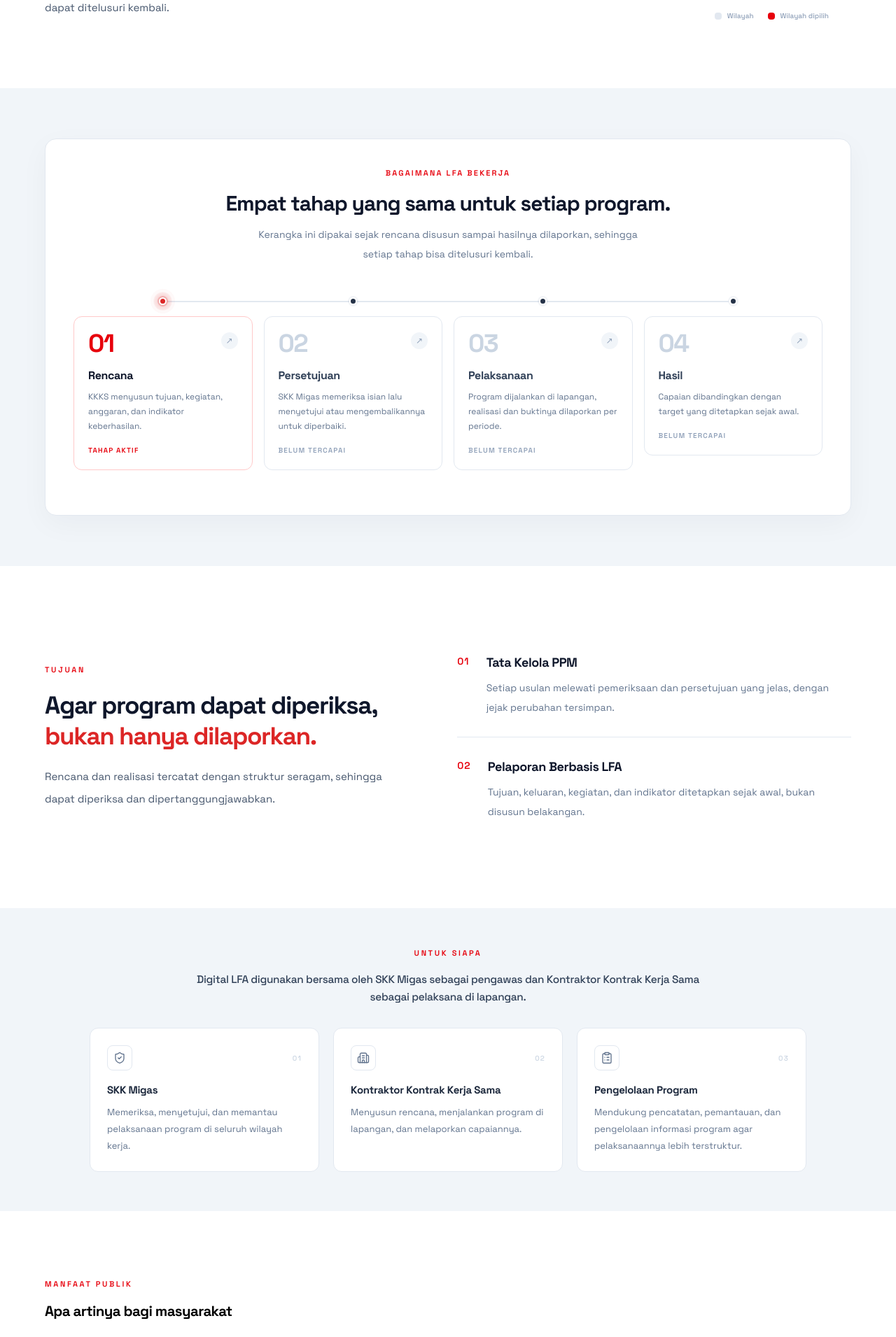
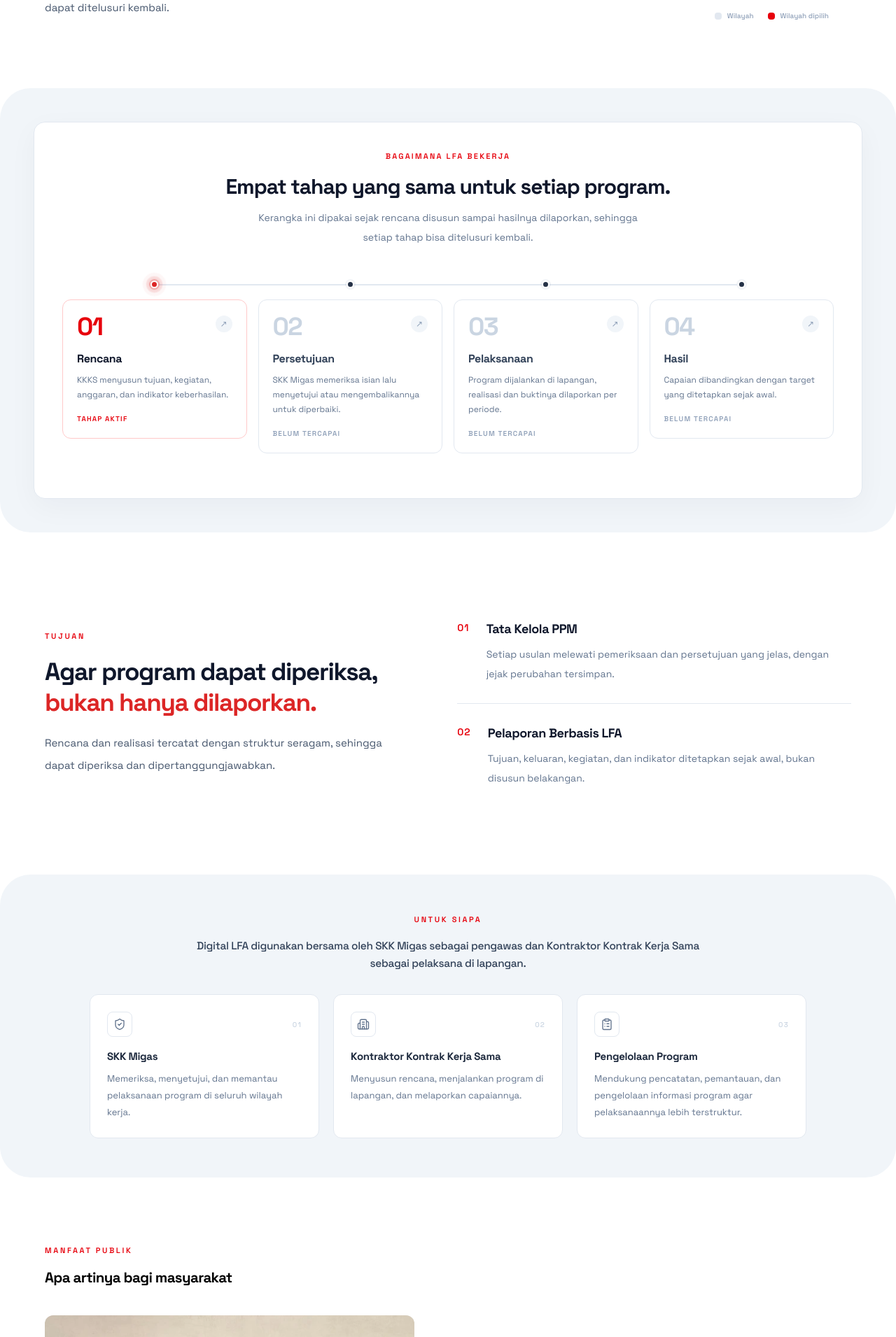
Before and after one commit to whoisfebry/Landing-Page-Digital-LFA, a Next.js app: page / in a window 1280 px wide. Shown: the part 1149-3060 px from the top of the page at 70% size. Built offline with nearby package versions, Linux system fonts and the light colour scheme.

Commit message:
Update landing page

```diff
--- a/components/Manfaat.tsx
+++ b/components/Manfaat.tsx
@@ -1,4 +1,3 @@
-
 "use client";
 
 import Image from "next/image";
@@ -6,7 +5,6 @@ import { motion, useReducedMotion } from "framer-motion";
 import AccordionGallery, {
     type AccordionGalleryItem,
 } from "./AccordionGallery";
-
 
 const benefits = [
     {
@@ -94,7 +92,7 @@ export default function Manfaat() {
                         {/* Foto */}
                         <motion.figure
                             {...reveal(0.1)}
-                            className="group relative min-w-0 mt-8 lg:mt-10"
+                            className="group relative mt-8 min-w-0 lg:mt-10"
                         >
                             <div className="relative aspect-[4/3] overflow-hidden rounded-xl bg-slate-100">
                                 <Image
@@ -140,12 +138,10 @@ export default function Manfaat() {
                                     className="group relative overflow-hidden rounded-lg border border-slate-200/80 bg-white p-4 transition-all duration-300 hover:border-red-200 hover:shadow-[0_8px_24px_rgba(15,23,42,0.05)] sm:p-5"
                                 >
                                     <div className="flex items-start gap-3.5">
-                                        {/* Nomor */}
                                         <span className="shrink-0 text-lg font-semibold leading-none tracking-[-0.05em] text-slate-200 transition-colors duration-300 group-hover:text-red-600 sm:text-xl">
                                             {benefit.number}
                                         </span>
 
-                                        {/* Judul dan deskripsi sejajar dengan nomor */}
                                         <div className="min-w-0 flex-1">
                                             <h3 className="text-sm font-bold leading-snug tracking-[-0.02em] text-slate-900 sm:text-base">
                                                 {benefit.title}
@@ -169,8 +165,10 @@ export default function Manfaat() {
             <section
                 id="jejak-program"
                 aria-labelledby="jejak-program-title"
-                className="relative bg-slate-100 px-6 py-16 sm:px-10 sm:py-20 lg:px-16 lg:py-16"
+                className="relative isolate scroll-mt-15 overflow-hidden bg-white px-0 py-0 sm:scroll-mt-28 lg:scroll-mt-32"
             >
+                {/* Background abu-abu dengan sudut rounded */}
+                <div className="relative w-full overflow-hidden rounded-[28px] bg-slate-100 px-5 py-8 sm:rounded-[36px] sm:px-8 sm:py-10 lg:rounded-[44px] lg:px-12 lg:py-12">
                     <div className="mx-auto w-full max-w-7xl">
                         {/* Judul dan keterangan di tengah */}
                         <motion.div
@@ -219,6 +217,7 @@ export default function Manfaat() {
                             />
                         </motion.div>
                     </div>
+                </div>
             </section>
         </main>
     );
--- a/components/Tentang.tsx
+++ b/components/Tentang.tsx
@@ -1,4 +1,3 @@
-
 "use client";
 
 import { useEffect, useRef, useState } from "react";
@@ -30,7 +29,6 @@ const provinceNames: Record<string, string> = {
     "Bangka-Belitung": "Kepulauan Bangka Belitung",
     "Bangka Belitung Islands": "Kepulauan Bangka Belitung",
     "Kepulauan Bangka Belitung": "Kepulauan Bangka Belitung",
-
     "Jakarta": "DKI Jakarta",
     "Jakarta Raya": "DKI Jakarta",
     "DKI Jakarta": "DKI Jakarta",
@@ -45,7 +43,6 @@ const provinceNames: Record<string, string> = {
     "Daerah Istimewa Yogyakarta": "DI Yogyakarta",
     "East Java": "Jawa Timur",
     "Jawa Timur": "Jawa Timur",
-
     "West Kalimantan": "Kalimantan Barat",
     "Kalimantan Barat": "Kalimantan Barat",
     "Central Kalimantan": "Kalimantan Tengah",
@@ -57,13 +54,11 @@ const provinceNames: Record<string, string> = {
     "North Kalimantan": "Kalimantan Utara",
     "North Kalimantan Province": "Kalimantan Utara",
     "Kalimantan Utara": "Kalimantan Utara",
-
     "Bali": "Bali",
     "West Nusa Tenggara": "Nusa Tenggara Barat",
     "Nusa Tenggara Barat": "Nusa Tenggara Barat",
     "East Nusa Tenggara": "Nusa Tenggara Timur",
     "Nusa Tenggara Timur": "Nusa Tenggara Timur",
-
     "West Sulawesi": "Sulawesi Barat",
     "Sulawesi Barat": "Sulawesi Barat",
     "North Sulawesi": "Sulawesi Utara",
@@ -75,11 +70,9 @@ const provinceNames: Record<string, string> = {
     "Southeast Sulawesi": "Sulawesi Tenggara",
     "Sulawesi Tenggara": "Sulawesi Tenggara",
     "Gorontalo": "Gorontalo",
-
     "Maluku": "Maluku",
     "North Maluku": "Maluku Utara",
     "Maluku Utara": "Maluku Utara",
-
     "Papua": "Papua",
     "West Papua": "Papua Barat",
     "Papua Barat": "Papua Barat",
@@ -451,7 +444,7 @@ export default function Tentang() {
 
                     <motion.div
                         {...reveal(0.18)}
-                        className="relative mx-auto w-[115%] max-w-[680px] -translate-x-[6.5%] -mt-8 sm:mt-0 sm:w-full sm:translate-x-0 lg:ml-auto"
+                        className="relative mx-auto -mt-8 w-[115%] max-w-[680px] -translate-x-[6.5%] sm:mt-0 sm:w-full sm:translate-x-0 lg:ml-auto"
                     >
                         <IndonesiaDotMap />
 
@@ -466,10 +459,13 @@ export default function Tentang() {
                 </div>
             </section>
 
+            {/* BAGIAN BAGAIMANA LFA BEKERJA */}
             <section
                 aria-labelledby="alur-lfa-title"
-                className="relative bg-slate-100 px-6 py-16 sm:px-10 sm:py-20 lg:px-16 lg:py-18"
+                className="relative isolate scroll-mt-15 overflow-hidden bg-white px-0 py-0 sm:scroll-mt-28 lg:scroll-mt-32"
             >
+                {/* PANEL ABU-ABU FULL WIDTH DENGAN SUDUT MEMBULAT */}
+                <div className="relative w-full overflow-hidden rounded-[28px] bg-slate-100 px-5 py-8 sm:rounded-[36px] sm:px-8 sm:py-10 lg:rounded-[44px] lg:px-12 lg:py-12">
                     <div className="mx-auto w-full max-w-7xl">
                         <motion.div
                             {...reveal(0)}
@@ -571,7 +567,8 @@ export default function Tentang() {
                                                     <span className="relative block h-[11px] w-[11px] shrink-0">
                                                         <span
                                                             aria-hidden="true"
-                                                        className={`pointer-events-none absolute inset-0 rounded-full ${isActive && !reduceMotion
+                                                            className={`pointer-events-none absolute inset-0 rounded-full ${
+                                                                isActive && !reduceMotion
                                                                     ? "animate-[ripple_1.8s_ease-out_infinite]"
                                                                     : "opacity-0"
                                                             }`}
@@ -583,7 +580,8 @@ export default function Tentang() {
 
                                                         <span
                                                             aria-hidden="true"
-                                                        className={`pointer-events-none absolute inset-0 rounded-full ${isActive && !reduceMotion
+                                                            className={`pointer-events-none absolute inset-0 rounded-full ${
+                                                                isActive && !reduceMotion
                                                                     ? "animate-[ripple_1.8s_ease-out_0.6s_infinite]"
                                                                     : "opacity-0"
                                                             }`}
@@ -621,7 +619,8 @@ export default function Tentang() {
                                                 </div>
 
                                                 <div
-                                                className={`group relative ml-6 flex min-h-[155px] w-[calc(100%-1.5rem)] flex-col rounded-xl border bg-white p-4 transition-colors duration-300 sm:min-h-[170px] sm:p-5 md:ml-0 md:min-h-[205px] md:w-full md:p-4 lg:min-h-[190px] lg:p-5 ${isActive
+                                                    className={`group relative ml-6 flex min-h-[155px] w-[calc(100%-1.5rem)] flex-col rounded-xl border bg-white p-4 transition-colors duration-300 sm:min-h-[170px] sm:p-5 md:ml-0 md:min-h-[205px] md:w-full md:p-4 lg:min-h-[190px] lg:p-5 ${
+                                                        isActive
                                                             ? "border-red-200"
                                                             : "border-slate-200 hover:border-red-200"
                                                     }`}
@@ -637,7 +636,8 @@ export default function Tentang() {
                                                     >
                                                         <div className="flex w-full items-start justify-between gap-2">
                                                             <span
-                                                            className={`text-2xl font-bold leading-none tracking-[-0.045em] transition-colors duration-300 sm:text-3xl md:text-4xl ${isReached
+                                                                className={`text-2xl font-bold leading-none tracking-[-0.045em] transition-colors duration-300 sm:text-3xl md:text-4xl ${
+                                                                    isReached
                                                                         ? "text-red-600"
                                                                         : "text-slate-300 group-hover:text-red-600"
                                                                 }`}
@@ -647,7 +647,8 @@ export default function Tentang() {
 
                                                             <span
                                                                 aria-hidden="true"
-                                                            className={`mt-0.5 flex h-5 w-5 items-center justify-center rounded-full text-[10px] transition-colors duration-300 sm:h-6 sm:w-6 sm:text-xs ${showGreenCheck
+                                                                className={`mt-0.5 flex h-5 w-5 items-center justify-center rounded-full text-[10px] transition-colors duration-300 sm:h-6 sm:w-6 sm:text-xs ${
+                                                                    showGreenCheck
                                                                         ? "bg-emerald-600 text-white"
                                                                         : "bg-slate-100 text-slate-400"
                                                                 }`}
@@ -659,7 +660,8 @@ export default function Tentang() {
                                                         </div>
 
                                                         <h3
-                                                        className={`mt-3 text-[13px] font-bold tracking-tight sm:mt-4 sm:text-sm md:text-base ${isReached
+                                                            className={`mt-3 text-[13px] font-bold tracking-tight sm:mt-4 sm:text-sm md:text-base ${
+                                                                isReached
                                                                     ? "text-slate-900"
                                                                     : "text-slate-700"
                                                             }`}
@@ -674,7 +676,8 @@ export default function Tentang() {
 
                                                     <div className="mt-auto flex items-center justify-between gap-2 pt-3 sm:pt-4">
                                                         <span
-                                                        className={`text-[9px] font-semibold uppercase tracking-[0.1em] sm:text-[10px] sm:tracking-[0.12em] ${isCompleted
+                                                            className={`text-[9px] font-semibold uppercase tracking-[0.1em] sm:text-[10px] sm:tracking-[0.12em] ${
+                                                                isCompleted
                                                                     ? "text-emerald-600"
                                                                     : isActive
                                                                       ? "text-red-600"
@@ -716,6 +719,7 @@ export default function Tentang() {
                             </div>
                         </motion.div>
                     </div>
+                </div>
             </section>
 
             <style jsx>{`
--- a/components/Untuksiapa.tsx
+++ b/components/Untuksiapa.tsx
@@ -1,3 +1,4 @@
+
 "use client";
 
 import { motion, useReducedMotion } from "framer-motion";
@@ -52,10 +53,12 @@ export default function Untuksiapa() {
         <section
             id="untuk-siapa"
             aria-labelledby="untuk-siapa-title"
-            className="relative isolate scroll-mt-15 overflow-hidden bg-slate-100 px-5 py-10 sm:scroll-mt-28 sm:px-8 sm:py-12 lg:scroll-mt-32 lg:py-14"
+            className="relative isolate scroll-mt-15 overflow-hidden bg-white px-0 py-0 sm:scroll-mt-28 lg:scroll-mt-32"
         >
+            {/* PANEL ABU-ABU FULL WIDTH */}
+            <div className="relative w-full overflow-hidden rounded-[28px] bg-slate-100 px-5 py-10 sm:rounded-[36px] sm:px-8 sm:py-12 lg:rounded-[44px] lg:px-12 lg:py-14">
                 <div className="mx-auto w-full max-w-6xl">
-                {/* Judul dan deskripsi */}
+                    {/* JUDUL DAN DESKRIPSI */}
                     <motion.div
                         {...reveal(0)}
                         className="mx-auto max-w-3xl text-center"
@@ -68,13 +71,13 @@ export default function Untuksiapa() {
                             id="untuk-siapa-title"
                             className="mx-auto mt-4 max-w-3xl text-[clamp(0.875rem,1.2vw,1.1rem)] font-medium leading-[1.65] tracking-[-0.02em] text-slate-700"
                         >
-                        Digital LFA digunakan bersama oleh SKK Migas sebagai
-                        pengawas dan Kontraktor Kontrak Kerja Sama sebagai
-                        pelaksana di lapangan.
+                            Digital LFA digunakan bersama oleh SKK Migas
+                            sebagai pengawas dan Kontraktor Kontrak Kerja Sama
+                            sebagai pelaksana di lapangan.
                         </h2>
                     </motion.div>
 
-                {/* Kartu pengguna dan fungsi pendukung */}
+                    {/* KARTU PENGGUNA DAN FUNGSI PENDUKUNG */}
                     <div className="mx-auto mt-7 grid w-full max-w-5xl grid-cols-1 gap-4 sm:mt-8 sm:grid-cols-2 sm:gap-5 lg:grid-cols-3">
                         {audiences.map((audience, index) => {
                             const Icon = audience.icon;
@@ -85,7 +88,7 @@ export default function Untuksiapa() {
                                     {...reveal(0.1 + index * 0.12)}
                                     className="group flex min-h-[175px] flex-col rounded-xl border border-slate-200 bg-white p-5 transition-colors duration-300 hover:border-red-500 sm:min-h-[190px] sm:p-6"
                                 >
-                                {/* Ikon dan nomor */}
+                                    {/* IKON DAN NOMOR */}
                                     <div className="flex items-center justify-between">
                                         <span
                                             aria-hidden="true"
@@ -102,7 +105,7 @@ export default function Untuksiapa() {
                                         </span>
                                     </div>
 
-                                {/* Isi kartu */}
+                                    {/* ISI KARTU */}
                                     <h3 className="mt-4 text-sm font-bold leading-6 tracking-[-0.02em] text-slate-800 sm:text-[15px]">
                                         {audience.title}
                                     </h3>
@@ -115,6 +118,7 @@ export default function Untuksiapa() {
                         })}
                     </div>
                 </div>
+            </div>
         </section>
     );
 }
```
Lines whose indentation alone changed are shown as unchanged.
